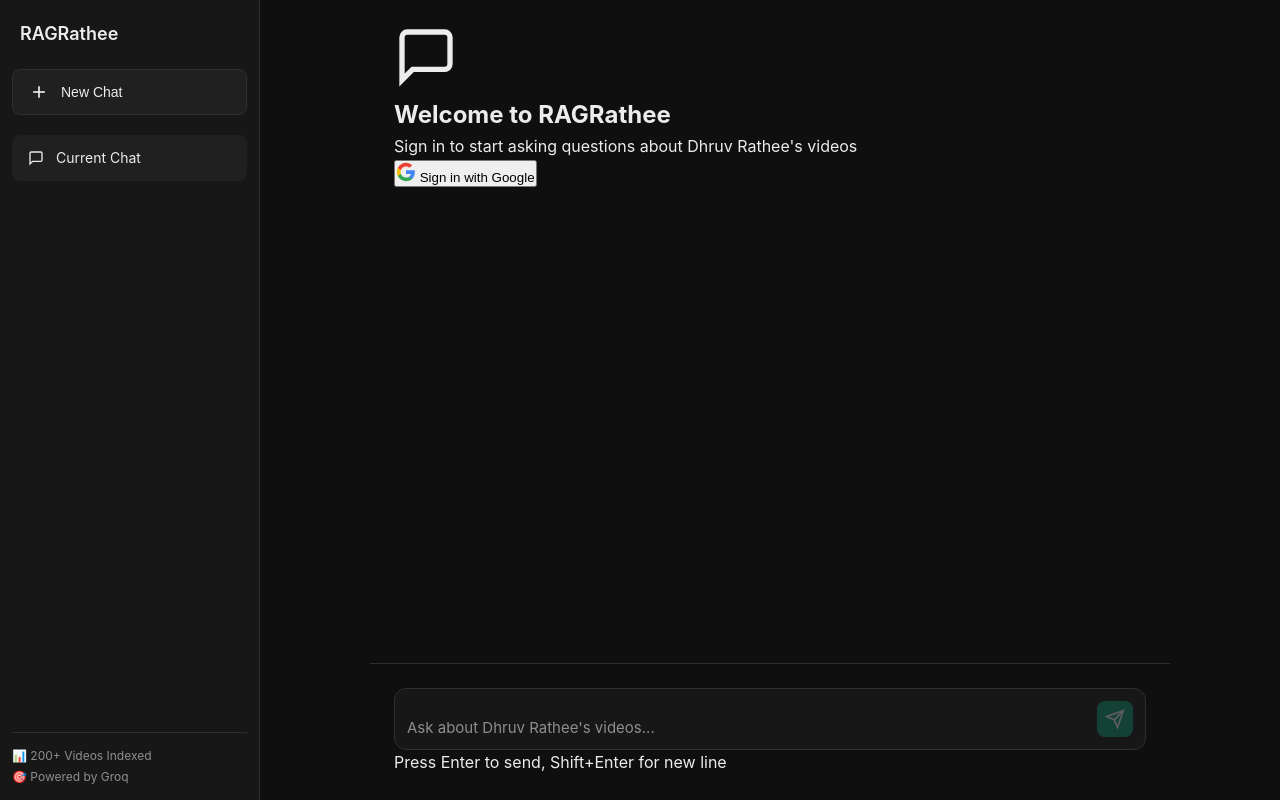
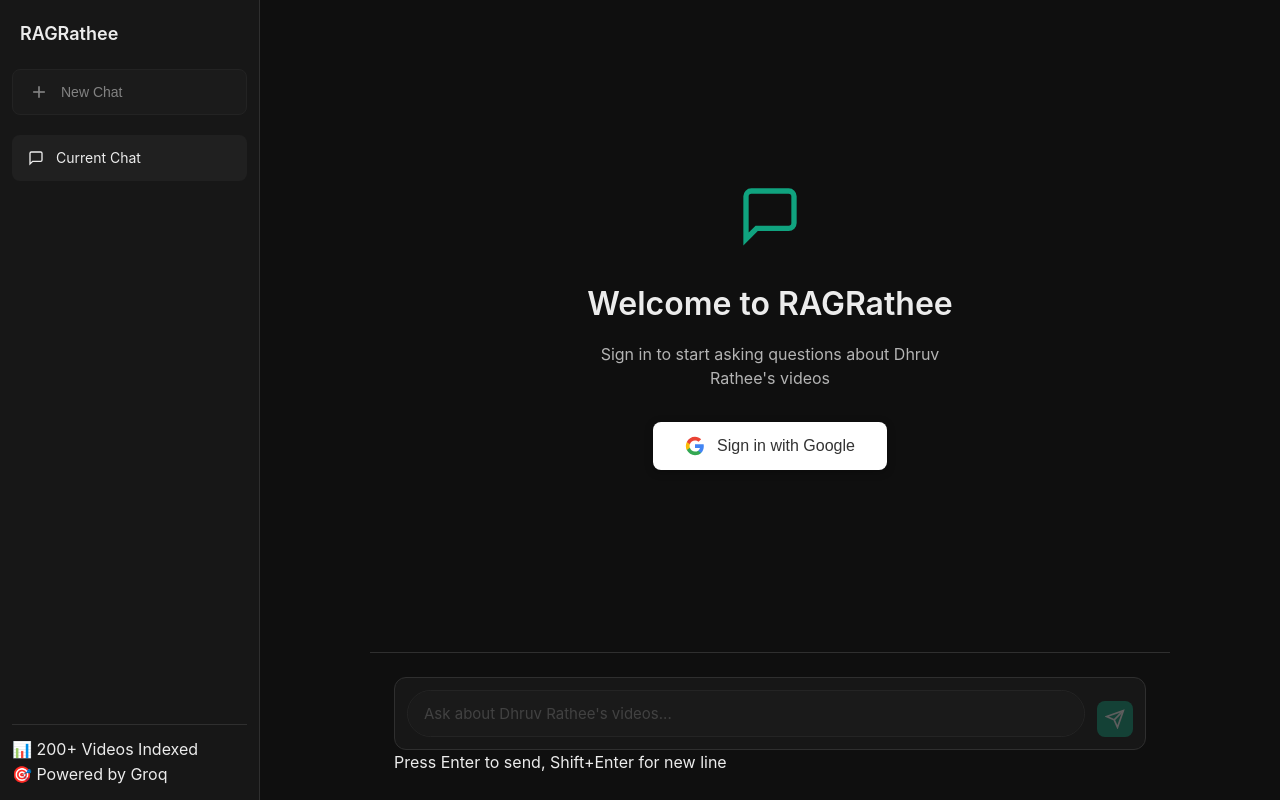
Before and after one commit to Harshalnikumbh/RAG-Rathee, a Flask app: page / in a window 1280 px wide. Run offline with Flask 3, Linux system fonts and the light colour scheme; data that the repository does not hold is empty; parts of the project's set-up code (start-up, migrations or seed data) failed here and were passed over.

Commit message:
Styled Auth

```diff
--- a/static/style.css
+++ b/static/style.css
@@ -252,17 +257,127 @@
 }
 
 /* ===============================
-   Sidebar Footer
+   User Profile (Sidebar Footer)
    =============================== */
 .sidebar-footer {
     padding-top: 12px;
     border-top: 1px solid var(--border-color);
 }
 
-.stats {
-    font-size: 12px;
+.user-profile {
+    display: flex;
+    align-items: center;
+    gap: 10px;
+    padding: 8px;
+    background: var(--bg-tertiary);
+    border-radius: 8px;
+}
+
+.user-avatar {
+    width: 36px;
+    height: 36px;
+    border-radius: 50%;
+    object-fit: cover;
+}
+
+.user-info {
+    flex: 1;
+    overflow: hidden;
+}
+
+.user-name {
+    font-size: 13px;
+    font-weight: 600;
+    color: var(--text-primary);
+    overflow: hidden;
+    text-overflow: ellipsis;
+    white-space: nowrap;
+}
+
+.user-email {
+    font-size: 11px;
     color: var(--text-tertiary);
-    line-height: 1.8;
+    overflow: hidden;
+    text-overflow: ellipsis;
+    white-space: nowrap;
+}
+
+.logout-btn {
+    background: transparent;
+    border: none;
+    color: var(--text-tertiary);
+    cursor: pointer;
+    padding: 6px;
+    border-radius: 4px;
+    transition: all 0.2s;
+    display: flex;
+    align-items: center;
+    justify-content: center;
+}
+
+.logout-btn:hover {
+    background: var(--bg-hover);
+    color: var(--text-primary);
+}
+
+/* ===============================
+   Login Screen
+   =============================== */
+.login-screen {
+    display: flex;
+    align-items: center;
+    justify-content: center;
+    height: 100%;
+    padding: 24px;
+}
+
+.login-content {
+    text-align: center;
+    max-width: 400px;
+}
+
+.login-logo {
+    margin-bottom: 24px;
+    color: var(--accent-primary);
+}
+
+.login-content h2 {
+    font-size: 32px;
+    font-weight: 600;
+    margin-bottom: 12px;
+    color: var(--text-primary);
+}
+
+.login-content p {
+    color: var(--text-secondary);
+    font-size: 16px;
+    margin-bottom: 32px;
+    line-height: 1.5;
+}
+
+.google-signin-btn {
+    display: inline-flex;
+    align-items: center;
+    gap: 12px;
+    padding: 14px 32px;
+    background: white;
+    color: #333;
+    border: none;
+    border-radius: 8px;
+    font-size: 16px;
+    font-weight: 500;
+    cursor: pointer;
+    transition: all 0.2s;
+    box-shadow: 0 2px 8px rgba(0, 0, 0, 0.3);
+}
+
+.google-signin-btn:hover {
+    box-shadow: 0 4px 12px rgba(0, 0, 0, 0.4);
+    transform: translateY(-2px);
+}
+
+.google-signin-btn svg {
+    flex-shrink: 0;
 }
 
 /* ===============================
@@ -482,18 +578,30 @@
 
 #userInput {
     flex: 1;
-    background: transparent;
-    border: none;
+    background-color: #1e1e1e;
+    border: 1px solid #333;
+    border-radius: 1.5rem;
     color: var(--text-primary);
     font-size: 15px;
     resize: none;
     outline: none;
     max-height: 200px;
     font-family: inherit;
+    padding: 12px 16px;
+    line-height: 1.5;
+    margin: 0;
+    box-shadow: 0 0 0 1px transparent;
+    transition: all 0.2s ease;
+}
+
+#userInput:disabled {
+    opacity: 0.5;
+    cursor: not-allowed;
 }
 
 #userInput::placeholder {
     color: var(--text-tertiary);
+    opacity: 0.7;
 }
 
 #sendBtn {
```
Also changed, not shown: other parts of static/style.css (+15 -29 lines).
